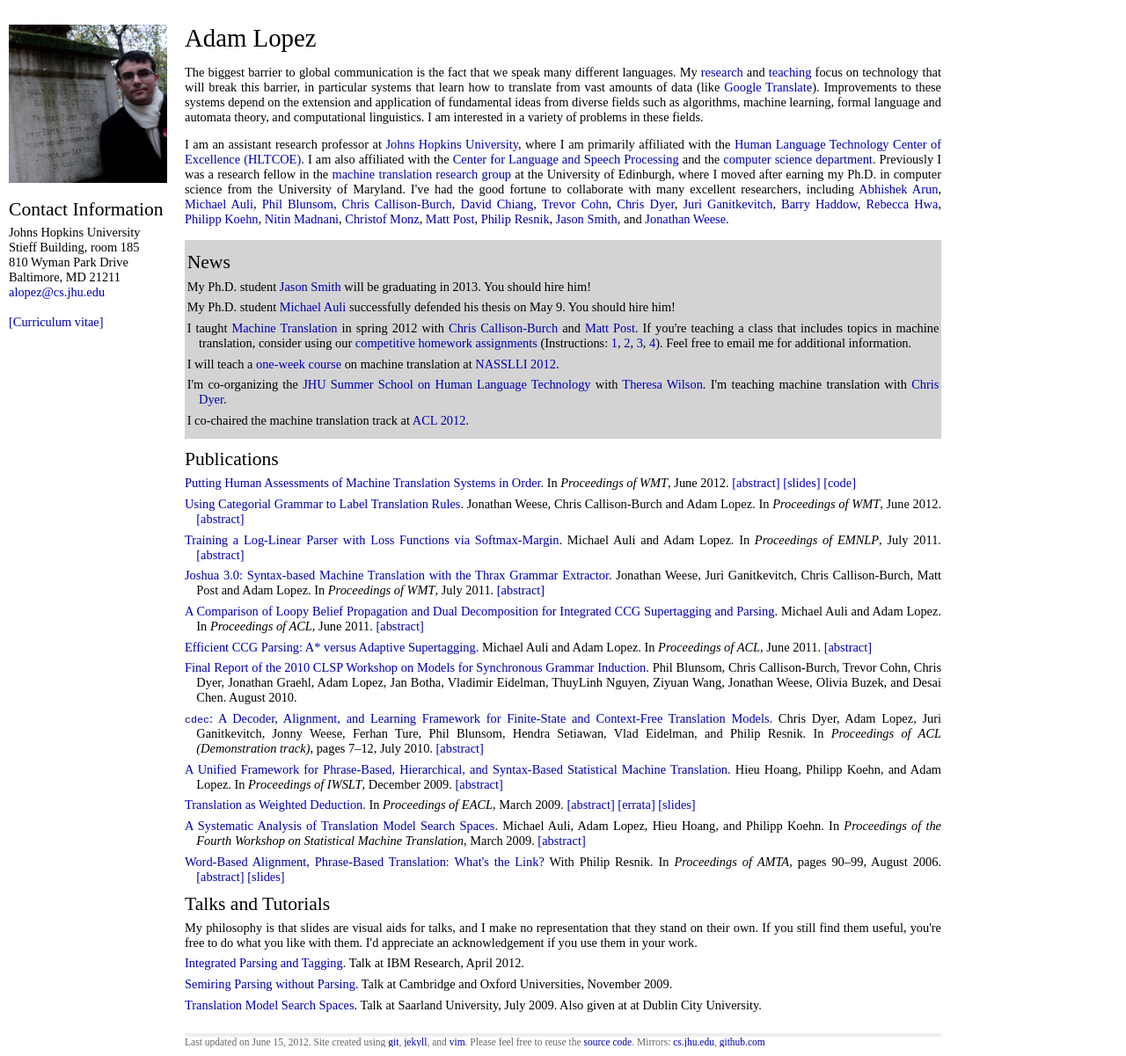
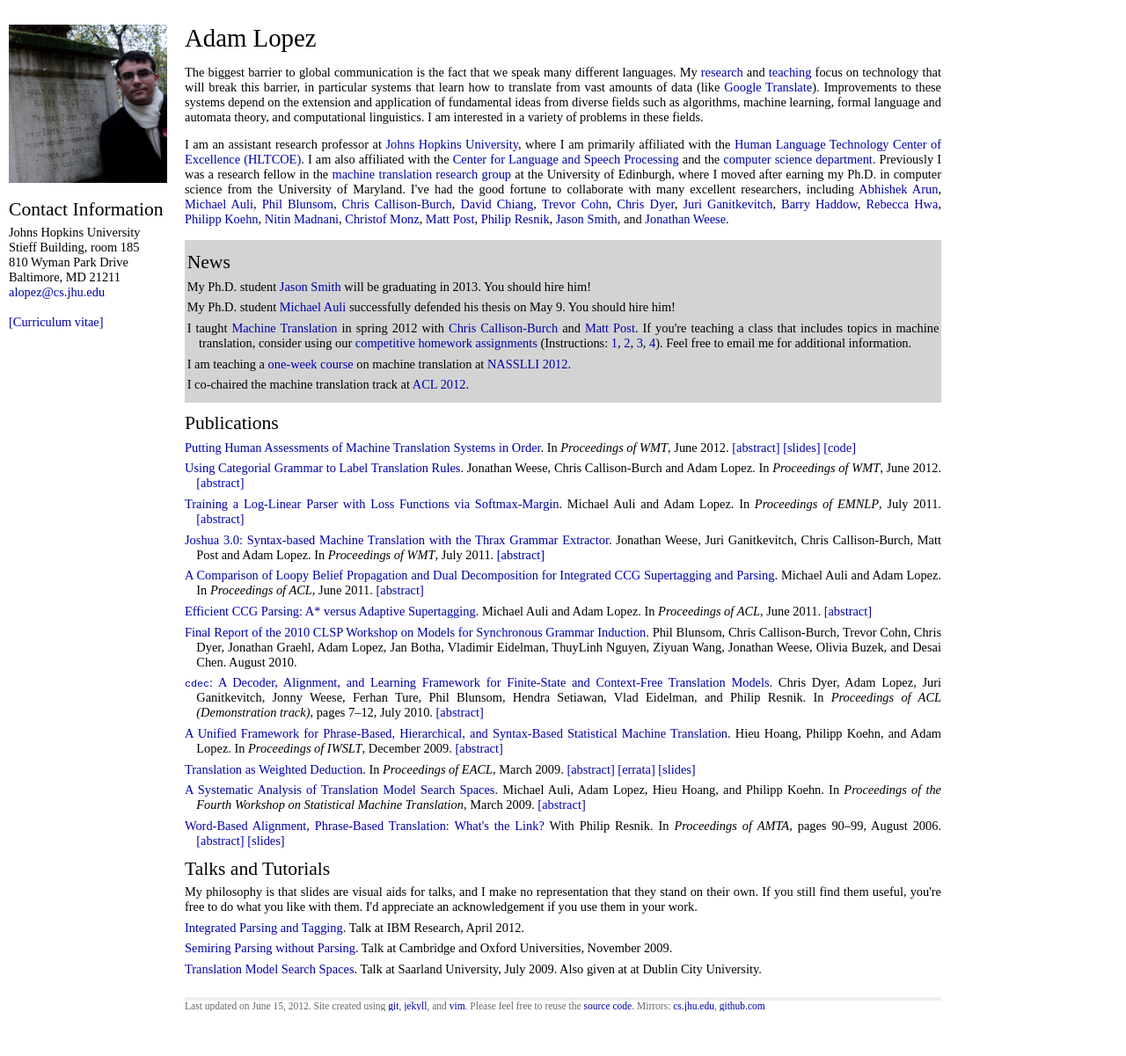
Before and after one commit to alopez/alopez.github.com, a Jekyll site: the page built from index.html, in a window 1280 px wide. Shown: the whole page at 88% size. Built offline with Jekyll 4.4.1, drawn with Linux system fonts in a browser that asks for light colours; after the commit the page ends 1160 px from its top, so only the background shows below that.

Commit message:
Update news

```diff
--- a/index.html
+++ b/index.html
@@ -69,11 +69,7 @@ I've had the good fortune to collaborate with many excellent researchers, includ
       <a href="http://mt-class.org/hw4.html">4</a>). Feel free to email me
       for additional information.
       </li>
-  <li>I will teach a <a href="http://nasslli2012.com/courses/statistical-machine-translation">one-week course</a> on machine translation at <a href="http://nasslli2012.com/">NASSLLI 2012</a>.</li>
-  <li>I'm co-organizing the <a href="http://www.clsp.jhu.edu/workshops/archive/ws-12/summer-school/">
-  JHU Summer School on Human Language Technology</a> with
-  <a href="https://jshare.johnshopkins.edu/twilso41/public_html/">Theresa Wilson</a>. I'm teaching machine translation
-  with <a href="http://www.cs.cmu.edu/~cdyer/">Chris Dyer</a>.
+  <li>I am teaching a <a href="http://nasslli2012.com/courses/statistical-machine-translation">one-week course</a> on machine translation at <a href="http://nasslli2012.com/">NASSLLI 2012</a>.</li>
   <li>I co-chaired the machine translation track at <a href="http://www.acl2012.org/">ACL 2012</a>.</li>
 </ul>
 </div>
```
